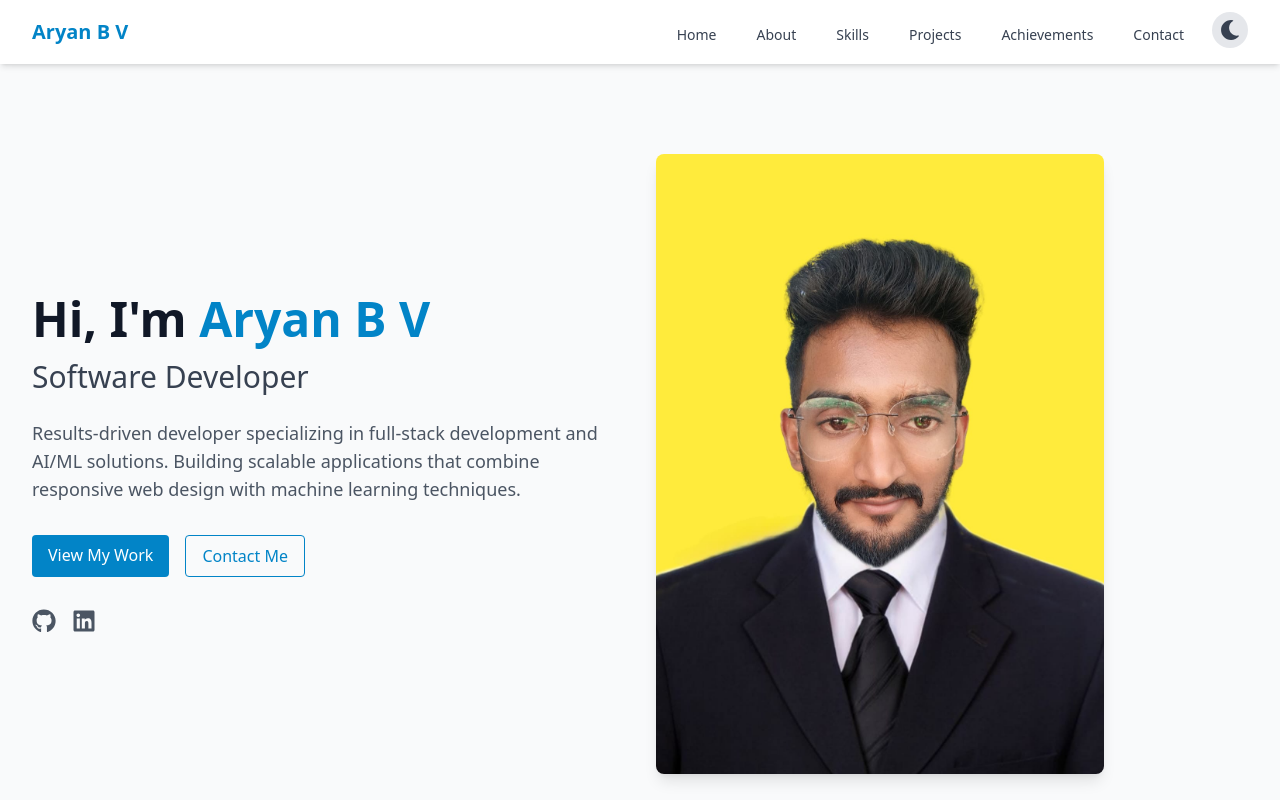
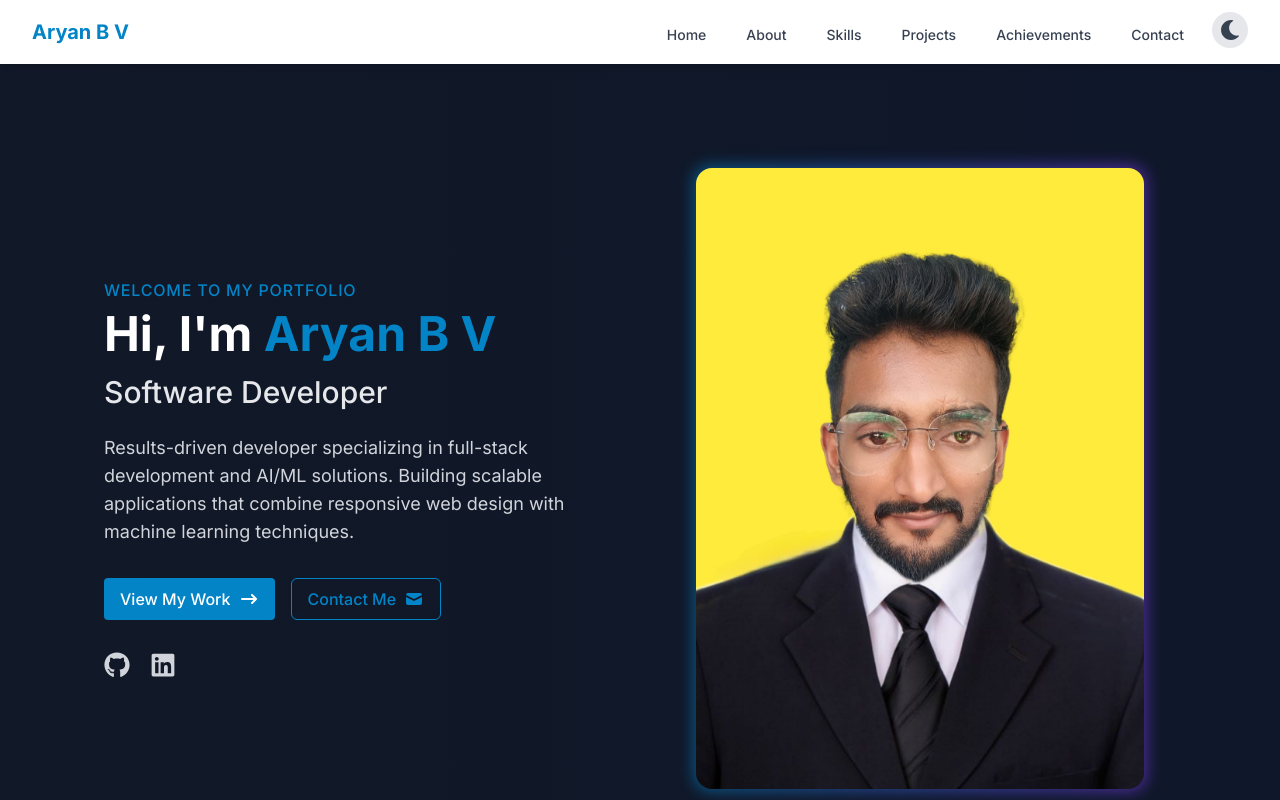
Before and after one commit to AryanBV/Aryan-Portfolio, a React (Vite) app: page / in a window 1280 px wide. Shown: the top 800 px of the page. Built offline with nearby package versions, Linux system fonts and the light colour scheme.

Commit message:
Fix theme toggle functionality and improve project structure

```diff
--- a/src/components/layout/Navbar.jsx
+++ b/src/components/layout/Navbar.jsx
@@ -1,5 +1,6 @@
+// Replace the current navigation links setup in Navbar.jsx with this approach
+
 import { useState } from 'react';
-import { Link } from 'react-router-dom';
 import ThemeToggle from '../ui/ThemeToggle';
 
 const Navbar = () => {
@@ -7,13 +8,22 @@ const Navbar = () => {
 
   const toggleMenu = () => setIsOpen(!isOpen);
 
+  // Function to handle smooth scrolling
+  const scrollToSection = (sectionId) => {
+    const element = document.getElementById(sectionId);
+    if (element) {
+      element.scrollIntoView({ behavior: 'smooth' });
+      setIsOpen(false); // Close mobile menu if open
+    }
+  };
+
   const navLinks = [
-    { name: 'Home', path: '/' },
-    { name: 'About', path: '/#about' },
-    { name: 'Skills', path: '/#skills' },
-    { name: 'Projects', path: '/#projects' },
-    { name: 'Achievements', path: '/#achievements' },
-    { name: 'Contact', path: '/#contact' },
+    { name: 'Home', sectionId: 'hero' },
+    { name: 'About', sectionId: 'about' },
+    { name: 'Skills', sectionId: 'skills' },
+    { name: 'Projects', sectionId: 'projects' },
+    { name: 'Achievements', sectionId: 'achievements' },
+    { name: 'Contact', sectionId: 'contact' },
   ];
 
   return (
@@ -21,20 +31,25 @@ return (
       <div className="max-w-7xl mx-auto px-4 sm:px-6 lg:px-8">
         <div className="flex items-center justify-between h-16">
           <div className="flex items-center">
-                    <Link to="/" className="text-xl font-bold text-primary">Aryan B V</Link>
+            <button
+              onClick={() => scrollToSection('hero')}
+              className="text-xl font-bold text-primary"
+            >
+              Aryan B V
+            </button>
           </div>
 
           {/* Desktop menu */}
           <div className="hidden md:block">
             <div className="ml-10 flex items-baseline space-x-4">
               {navLinks.map((link) => (
-                                <Link
+                <button
                   key={link.name}
-                                    to={link.path}
+                  onClick={() => scrollToSection(link.sectionId)}
                   className="text-gray-700 dark:text-gray-300 hover:text-primary dark:hover:text-primary px-3 py-2 rounded-md text-sm font-medium transition duration-300"
                 >
                   {link.name}
-                                </Link>
+                </button>
               ))}
               <div className="ml-4">
                 <ThemeToggle />
@@ -67,14 +82,13 @@ return (
         <div className="md:hidden">
           <div className="px-2 pt-2 pb-3 space-y-1 sm:px-3">
             {navLinks.map((link) => (
-                                <Link
+              <button
                 key={link.name}
-                                    to={link.path}
-                                    className="block text-gray-700 dark:text-gray-300 hover:text-primary dark:hover:text-primary px-3 py-2 rounded-md text-base font-medium"
-                                    onClick={toggleMenu}
+                onClick={() => scrollToSection(link.sectionId)}
+                className="block w-full text-left text-gray-700 dark:text-gray-300 hover:text-primary dark:hover:text-primary px-3 py-2 rounded-md text-base font-medium"
               >
                 {link.name}
-                                </Link>
+              </button>
             ))}
           </div>
         </div>
--- a/src/components/sections/Hero.jsx
+++ b/src/components/sections/Hero.jsx
@@ -1,70 +1,129 @@
 import { motion } from 'framer-motion';
-import { FaGithub, FaLinkedin } from 'react-icons/fa';
+import { FaGithub, FaLinkedin, FaArrowDown } from 'react-icons/fa';
 
 const Hero = () => {
+  // Scroll to the About section when clicking the "Learn more" button
+  const scrollToAbout = () => {
+    const aboutSection = document.getElementById('about');
+    if (aboutSection) {
+      aboutSection.scrollIntoView({ behavior: 'smooth' });
+    }
+  };
+
   return (
-    <section id="hero" className="section-container min-h-screen flex flex-col justify-center">
-      <div className="grid grid-cols-1 md:grid-cols-2 gap-8 items-center">
+    <section id="hero" className="min-h-screen flex flex-col justify-center relative overflow-hidden py-10">
+      {/* Background gradient */}
+      <div className="absolute inset-0 bg-gradient-to-r from-gray-900 to-slate-900 opacity-100 dark:opacity-100"></div>
+
+      {/* Content container */}
+      <div className="section-container relative z-10">
+        <div className="grid grid-cols-1 md:grid-cols-2 gap-12 items-center">
           <motion.div
             initial={{ opacity: 0, x: -50 }}
             animate={{ opacity: 1, x: 0 }}
-          transition={{ duration: 0.5 }}
+            transition={{ duration: 0.7 }}
+            className="text-white"
           >
-          <h1 className="text-4xl md:text-5xl font-bold mb-4">
+            <motion.p
+              className="text-primary mb-2 font-medium tracking-wider"
+              initial={{ opacity: 0 }}
+              animate={{ opacity: 1 }}
+              transition={{ delay: 0.4, duration: 0.6 }}
+            >
+              WELCOME TO MY PORTFOLIO
+            </motion.p>
+            <h1 className="text-4xl md:text-5xl font-extrabold mb-4 text-white">
               Hi, I'm <span className="text-primary">Aryan B V</span>
             </h1>
-          <h2 className="text-2xl md:text-3xl font-medium text-gray-700 dark:text-gray-300 mb-6">
+            <h2 className="text-2xl md:text-3xl font-medium text-gray-200 mb-6">
               Software Developer
             </h2>
-          <p className="text-lg text-gray-600 dark:text-gray-400 mb-8">
+            <p className="text-lg text-gray-300 mb-8 max-w-lg">
               Results-driven developer specializing in full-stack development and AI/ML solutions. Building scalable applications that combine responsive web design with machine learning techniques.
             </p>
-          <div className="flex space-x-4">
+            <div className="flex flex-wrap gap-4">
               <a
                 href="#projects"
-              className="btn-primary"
+                className="btn-primary flex items-center"
               >
                 View My Work
+                <svg xmlns="http://www.w3.org/2000/svg" className="h-5 w-5 ml-2" viewBox="0 0 20 20" fill="currentColor">
+                  <path fillRule="evenodd" d="M12.293 5.293a1 1 0 011.414 0l4 4a1 1 0 010 1.414l-4 4a1 1 0 01-1.414-1.414L14.586 11H3a1 1 0 110-2h11.586l-2.293-2.293a1 1 0 010-1.414z" clipRule="evenodd" />
+                </svg>
               </a>
               <a
                 href="#contact"
-              className="border border-primary text-primary hover:bg-primary hover:text-white font-medium py-2 px-4 rounded transition duration-300"
+                className="border border-primary text-primary hover:bg-primary/10 font-medium py-2 px-4 rounded-md transition duration-300 flex items-center"
               >
                 Contact Me
+                <svg xmlns="http://www.w3.org/2000/svg" className="h-5 w-5 ml-2" viewBox="0 0 20 20" fill="currentColor">
+                  <path d="M2.003 5.884L10 9.882l7.997-3.998A2 2 0 0016 4H4a2 2 0 00-1.997 1.884z" />
+                  <path d="M18 8.118l-8 4-8-4V14a2 2 0 002 2h12a2 2 0 002-2V8.118z" />
+                </svg>
               </a>
             </div>
-          <div className="flex mt-8 space-x-4">
+            <div className="flex mt-8 space-x-5">
               <a
                 href="https://github.com/AryanBV"
                 target="_blank"
                 rel="noopener noreferrer"
-              className="text-gray-600 dark:text-gray-400 hover:text-primary dark:hover:text-primary transition duration-300"
+                className="text-gray-300 hover:text-primary transition duration-300"
+                aria-label="GitHub"
               >
-              <FaGithub size={24} />
+                <FaGithub size={26} />
               </a>
               <a
                 href="https://www.linkedin.com/in/aryan-b-v-78aa63246/"
                 target="_blank"
                 rel="noopener noreferrer"
-              className="text-gray-600 dark:text-gray-400 hover:text-primary dark:hover:text-primary transition duration-300"
+                className="text-gray-300 hover:text-primary transition duration-300"
+                aria-label="LinkedIn"
               >
-              <FaLinkedin size={24} />
+                <FaLinkedin size={26} />
               </a>
             </div>
           </motion.div>
+
           <motion.div
-            initial={{ opacity: 0, x: 50 }}
-            animate={{ opacity: 1, x: 0 }}
-            transition={{ duration: 0.5, delay: 0.2 }}
-            className="hidden md:block"
+            initial={{ opacity: 0, scale: 0.9 }}
+            animate={{ opacity: 1, scale: 1 }}
+            transition={{ duration: 0.7, delay: 0.2 }}
+            className="hidden md:flex justify-center"
           >
+            {/* Profile image with better styling */}
+            <div className="relative">
+              {/* Background shape */}
+              <div className="absolute -inset-0.5 bg-gradient-to-r from-primary to-secondary rounded-2xl blur opacity-60"></div>
+
+              {/* Image container */}
+              <div className="relative max-w-md h-auto overflow-hidden rounded-2xl">
                 <img
                   src="/src/assets/images/image.png"
                   alt="Aryan B V"
-                className="rounded-lg shadow-lg w-full h-auto max-w-md"
+                  className="w-full h-auto object-cover"
                 />
+              </div>
+            </div>
           </motion.div>
         </div>
+      </div>
+
+      {/* Scroll down indicator */}
+      <motion.div
+        className="absolute bottom-8 left-1/2 transform -translate-x-1/2"
+        initial={{ opacity: 0, y: -10 }}
+        animate={{ opacity: 1, y: 0 }}
+        transition={{ delay: 1, duration: 0.5, repeat: Infinity, repeatType: "reverse" }}
+      >
+        <button
+          onClick={scrollToAbout}
+          className="text-gray-300 hover:text-primary transition duration-300 flex flex-col items-center"
+          aria-label="Scroll down"
+        >
+          <span className="text-sm mb-2">Scroll down</span>
+          <FaArrowDown size={20} />
+        </button>
+      </motion.div>
     </section>
   );
 };
--- a/tailwind.config.js
+++ b/tailwind.config.js
@@ -4,6 +4,7 @@ export default {
       "./index.html",
       "./src/**/*.{js,ts,jsx,tsx}",
     ],
+    darkMode: 'class', // This is the crucial missing setting
     theme: {
       extend: {
         colors: {
@@ -11,6 +12,16 @@ export default {
           secondary: "#7c3aed",
           dark: "#111827",
         },
+        fontFamily: {
+          sans: ['Inter', 'sans-serif'],
+        },
+        boxShadow: {
+          'soft': '0 5px 15px rgba(0,0,0,0.05)',
+          'medium': '0 8px 30px rgba(0,0,0,0.12)',
+        },
+        animation: {
+          'bounce-slow': 'bounce 3s infinite',
+        }
       },
     },
     plugins: [],
```
Lines whose indentation alone changed are shown as unchanged.
